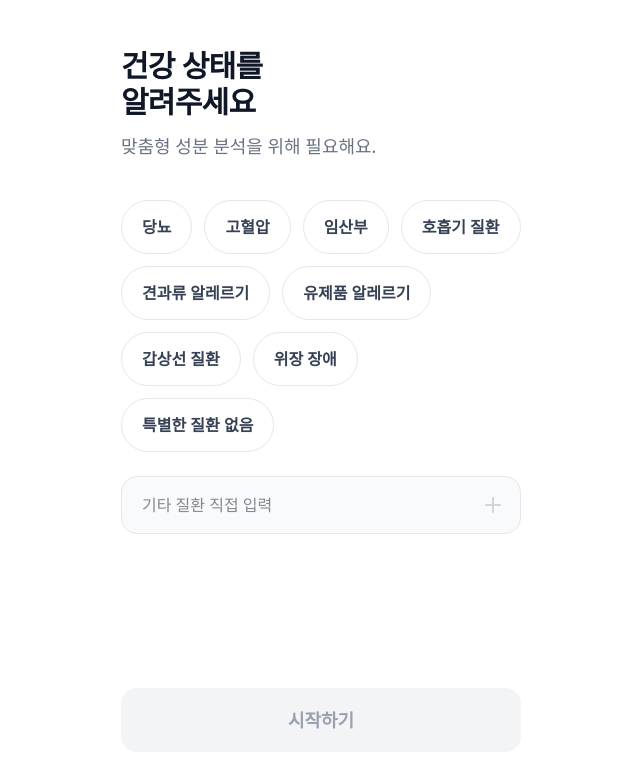
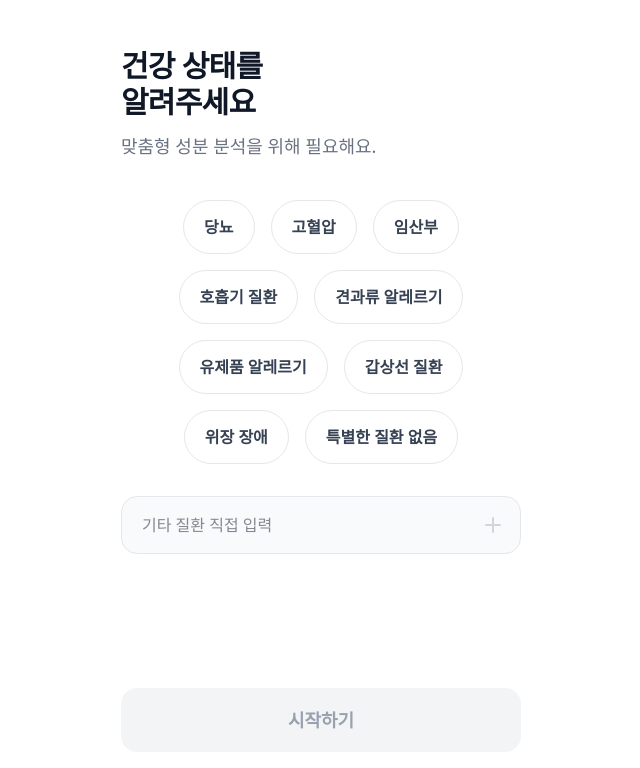
Before and after one commit to angdulu/safe-scan-app, a React (Vite) app: page / in a window 1280 px wide. Shown: the top 768 px of the page, without its empty margins (319-959 px from the left). Built offline with nearby package versions, Linux system fonts and the light colour scheme; no server answers.

Commit message:
feat(ProfileSetup): Improve condition selection UI
Center the condition selection buttons and increase spacing for better usability.

```diff
--- a/src/components/ProfileSetup.tsx
+++ b/src/components/ProfileSetup.tsx
@@ -78,7 +78,7 @@
           맞춤형 성분 분석을 위해 필요해요.
         </p>
 
-        <div className="flex flex-wrap gap-3 mb-6">
+        <div className="flex flex-wrap justify-center gap-4 mb-8">
           {allDisplayConditions.map((condition) => {
             const isSelected = selected.includes(condition);
             return (
```
